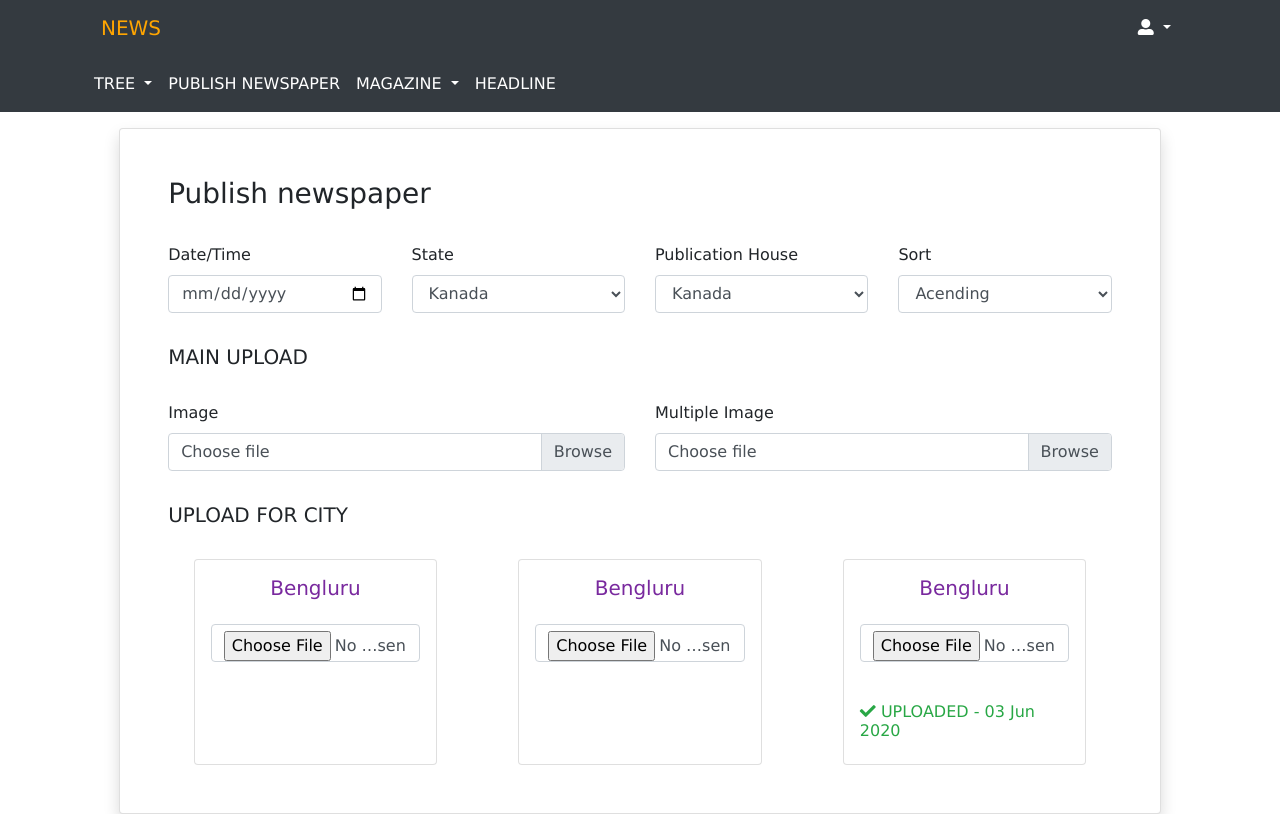
After one commit to GuriSandal/NewsApi, a Django app: page /city/add/ in a window 1280 px wide. The commit adds this page. Run offline with Django 3.2, Linux system fonts and the light colour scheme; some libraries are stand-ins or nearby versions.

Commit message:
city in add page added

```diff
--- a/news_api/urls.py
+++ b/news_api/urls.py
@@ -35,6 +35,8 @@ urlpatterns = [
     path('sunday-magazine/', views.sunday_magzine,name="sunday_magzine"),
     path('city/', views.publish_newspaper,name="publish_newspaper"),
     path('user-logout/',views.user_logout, name="user_logout"),
+    path('city/add/',views.Add_pubshnews,name='city/add')
+
 ]
 
 if settings.DEBUG:
--- a/news_api_app/urls.py
+++ b/news_api_app/urls.py
@@ -12,4 +12,5 @@ urlpatterns = [
     path('search/magazine-news', views.SearchMagazineList.as_view(), name='search-magazine-news'),
     path('get-all-sunday-magazines', views.SundayMagazineList.as_view(), name='all-sunday-magazines'),
 
+
 ]
--- a/news_api_app/views.py
+++ b/news_api_app/views.py
@@ -391,3 +391,6 @@ def publish_newspaper(request):
 def user_logout(request):
     logout(request)
     return HttpResponseRedirect("/")
+
+def Add_pubshnews(request):
+    return render(request,"Add_Publishnewspaper.html")
--- /dev/null
+++ b/template/Add_Publishnewspaper.html
@@ -0,0 +1,152 @@
+{% extends 'admin_base.html' %}
+{%load static%}
+
+{% block admin_base %}
+<div class="container-fluid">
+    <div class="col-md-10 mx-auto card mt-3 p-5 shadow shadow-sm">
+        <h3>Publish newspaper</h3>
+        <br>
+        <form action="">
+            <div class="row">
+                <div class="col-md-3">
+                    <div class="form-group">
+                        <label for="">Date/Time</label>
+                        <input type="date" class="form-control">
+
+                    </div>
+
+                </div>
+                <div class="col-md-3">
+                    <div class="form-group">
+                        <label for="">State</label>
+                        <select name="" id="" class="ui js-example-templating  form-control " style="width: 100%;">
+                            <option value="">Kanada</option>
+                            <option value="">English</option>
+                        </select>
+
+                    </div>
+
+                </div>
+                <div class="col-md-3">
+                    <div class="form-group">
+                        <label for="">Publication House</label>
+                        <select name="" id="" class="ui js-example-templating form-control " style="width: 100%;">
+                            <option value="">Kanada</option>
+                            <option value="">English</option>
+                        </select>
+
+                    </div>
+
+                </div>
+                <div class="col-md-3">
+                    <div class="form-group">
+                        <label for="">Sort</label>
+                        <select name="" id="" class="ui  form-control " style="width: 100%;">
+                            <option value="">Acending</option>
+                            <option value="">Decending</option>
+                        </select>
+
+                    </div>
+
+                </div>
+
+            </div>
+            <h5 class="mt-3">MAIN UPLOAD</h5>
+                <br>
+            <div class="row">
+
+                <div class="col-md-6">
+                    <div class="form-group">
+                        <label for="" >Image</label>
+                        <div class="custom-file">
+                            <input type="file" class="custom-file-input">
+                            <label class="custom-file-label" for="customFile">Choose file</label>
+                        </div>
+
+
+                    </div>
+
+
+                </div>
+                <div class="col-md-6">
+                    <div class="form-group">
+                        <label for="" >Multiple Image</label>
+                        <div class="custom-file">
+                            <input type="file" class="custom-file-input" multiple data-show-upload="true" data-show-caption="true">
+                            <label class="custom-file-label" for="customFile" >Choose file</label>
+                        </div>
+
+
+                    </div>
+
+
+                </div>
+
+            </div>
+            <h5 class="mt-3">UPLOAD FOR CITY</h5>
+                <br>
+            <div class="row">
+                <div class="col-md-3 card p-3 mx-auto">
+                    <h5 style="color: rgb(121, 41, 158);" class="text-center">Bengluru</h5>
+                    <div class="form-group">
+                        <input type="file" id="myfile" name="myfile" class="form-control mt-3"><br>
+                    </div>
+
+                </div>
+                <div class="col-md-3  card p-3 mx-auto">
+                    <h5 style="color: rgb(121, 41, 158);" class="text-center">Bengluru</h5>
+                    <div class="form-group">
+                        <input type="file" id="myfile" name="myfile" class="form-control mt-3"><br>
+
+
+                    </div>
+
+                </div>
+                <div class="col-md-3  card p-3 mx-auto">
+                    <h5 style="color: rgb(121, 41, 158);" class="text-center">Bengluru</h5>
+                    <div class="form-group">
+                        <input type="file" id="myfile" name="myfile" class="form-control mt-3"><br>
+
+                    </div>
+                    <h6 class="text-success"><i class="fas fa-check"></i> UPLOADED - 03 Jun 2020</h6>
+
+                </div>
+
+
+            </div>
+
+            <!-- <input type="submit" value="Add" class="form-control btn btn-success mb-5 mt-3"> -->
+
+        </form>
+
+
+
+    </div>
+
+</div>
+<!-- for select search  -->
+<script>
+    function formatState (state) {
+        if (!state.id) {
+            return state.text;
+        }
+
+        var baseUrl = "/user/pages/images/flags";
+        var $state = $(
+            '<span><img class="img-flag" /> <span></span></span>'
+        );
+
+        // Use .text() instead of HTML string concatenation to avoid script injection issues
+        $state.find("span").text(state.text);
+        // $state.find("img").attr("src", baseUrl + "/" + state.element.value.toLowerCase() + ".png");
+
+        return $state;
+        };
+
+        $(".js-example-templating").select2({
+        templateSelection: formatState,
+        theme: "bootstrap4",
+
+        });
+</script>
+{%endblock%}
--- a/template/District.html
+++ b/template/District.html
@@ -75,7 +75,7 @@
             <!-- modal end  -->
 
 
-        <!-- table  satart    -->
+        <!-- table  start    -->
         <div class="row">
             <div class="col-md-12 p-0">
                 <div class="row">
```
Also changed, not shown: template/publish_newspaper.html (+1 -73 lines), db.sqlite3, 4 other files.
